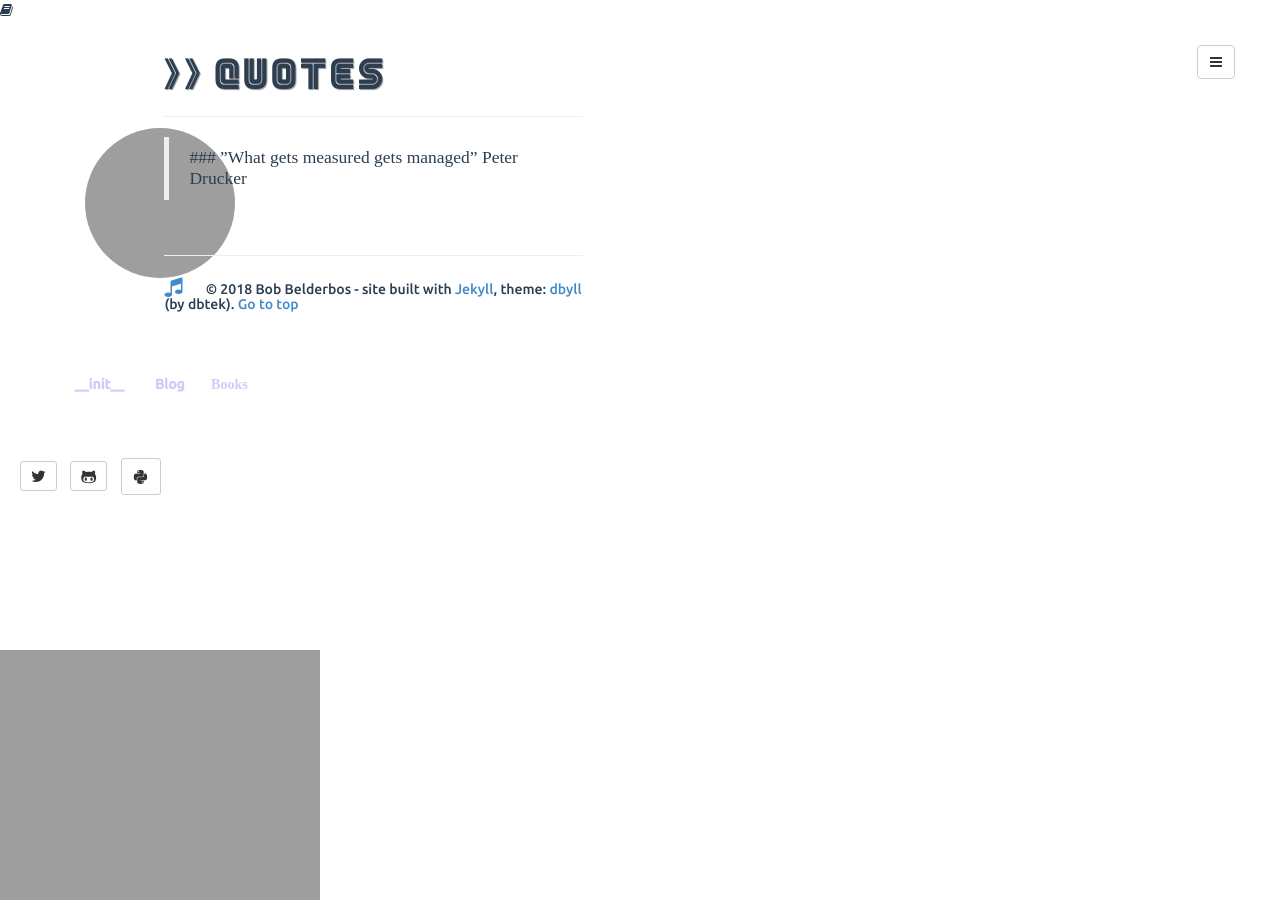
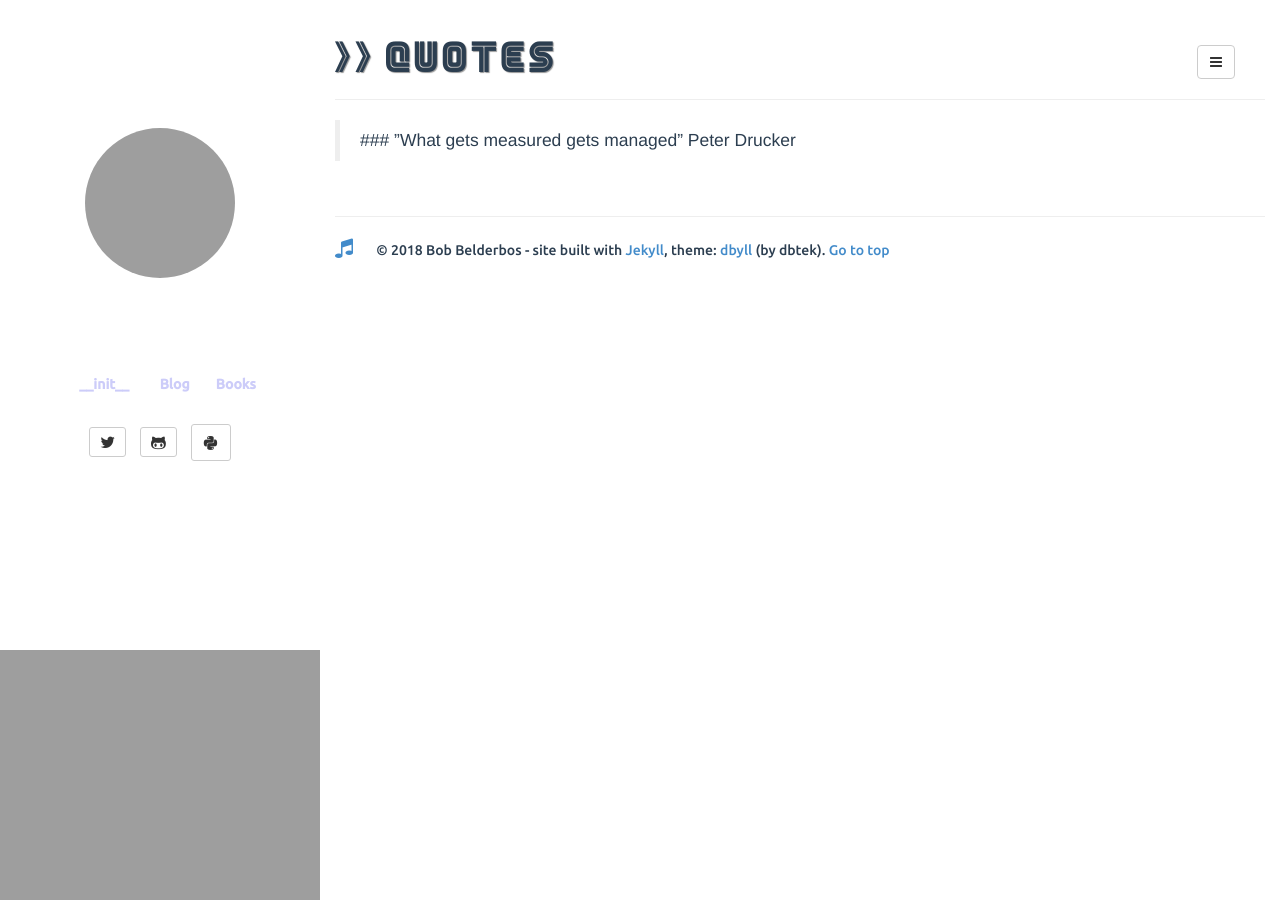
Before and after one commit to bbelderbos/bbelderbos.github.io, a Jekyll site: the page built from quotes.md, in a window 1280 px wide. Built offline with Jekyll 4.4.1, drawn with Linux system fonts in a browser that asks for light colours; comment, search, counter and statistics services are not loaded; grey boxes are pictures that could not be loaded.

Commit message:
close i tag

```diff
--- a/_includes/sidebar.html
+++ b/_includes/sidebar.html
@@ -13,7 +13,7 @@
   <ul id="sbLinks">
     <li><i class="fa fa-info-circle"></i> <a href="{{ site.BASE_PATH }}/guide">__init__</a></li>
 	  <li><i class="fa fa-archive"></i> <a href="{{ site.BASE_PATH }}/archive">Blog</a></li>
-    <li><i class="fa fa-book"><a href="{{ site.BASE_PATH}}/books">Books</a></li>
+    <li><i class="fa fa-book"></i><a href="{{ site.BASE_PATH}}/books">Books</a></li>
   </ul>
 </div>
 {% endif %}
```
